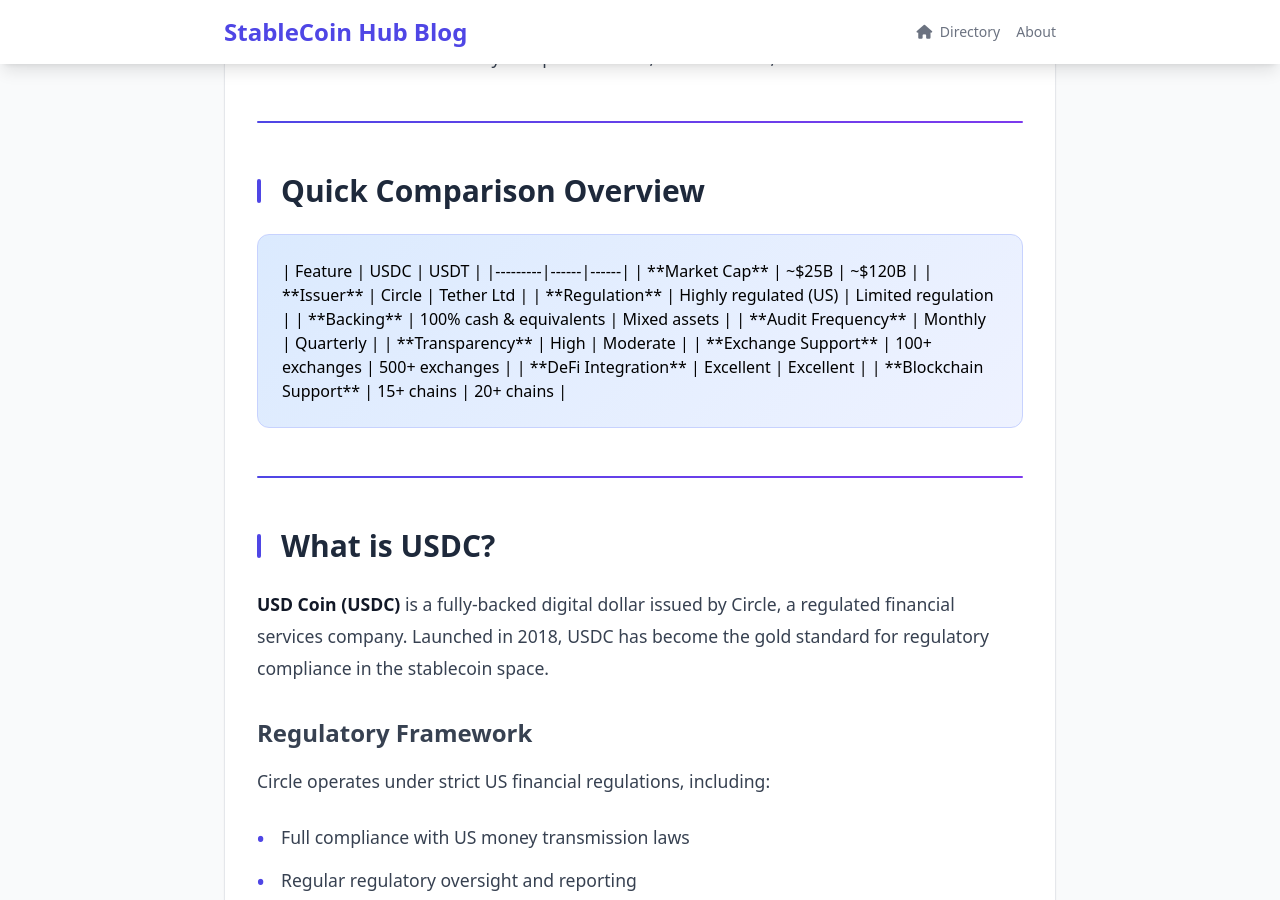
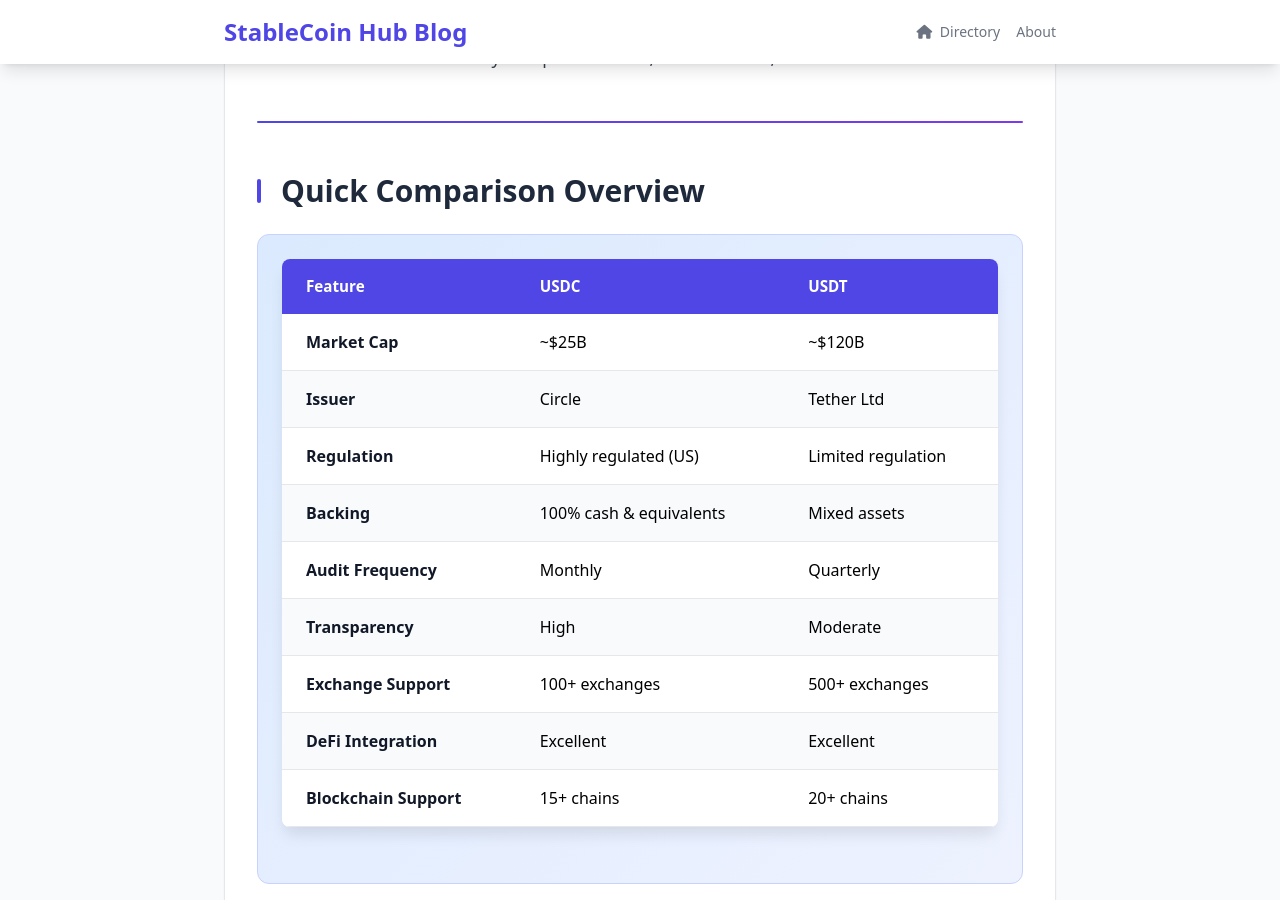
Before and after one commit to gummybearsk/stablecoinhub-blog, a Jekyll site: the page built from _posts/2025-07-05-usdc-vs-usdt-complete-guide.md, in a window 1280 px wide and 900 px high, scrolled down 861 px. Built offline with Jekyll 4.4.1, drawn with Linux system fonts in a browser that asks for light colours; nearby versions of some CDN libraries.

Commit message:
Update 2025-07-05-usdc-vs-usdt-complete-guide.md

```diff
--- a/_posts/2025-07-05-usdc-vs-usdt-complete-guide.md
+++ b/_posts/2025-07-05-usdc-vs-usdt-complete-guide.md
@@ -23,17 +23,62 @@
 
 <div class="comparison-section">
 
-| Feature | USDC | USDT |
-|---------|------|------|
-| **Market Cap** | ~$25B | ~$120B |
-| **Issuer** | Circle | Tether Ltd |
-| **Regulation** | Highly regulated (US) | Limited regulation |
-| **Backing** | 100% cash & equivalents | Mixed assets |
-| **Audit Frequency** | Monthly | Quarterly |
-| **Transparency** | High | Moderate |
-| **Exchange Support** | 100+ exchanges | 500+ exchanges |
-| **DeFi Integration** | Excellent | Excellent |
-| **Blockchain Support** | 15+ chains | 20+ chains |
+<table class="comparison-table">
+<thead>
+<tr>
+<th>Feature</th>
+<th>USDC</th>
+<th>USDT</th>
+</tr>
+</thead>
+<tbody>
+<tr>
+<td><strong>Market Cap</strong></td>
+<td>~$25B</td>
+<td>~$120B</td>
+</tr>
+<tr>
+<td><strong>Issuer</strong></td>
+<td>Circle</td>
+<td>Tether Ltd</td>
+</tr>
+<tr>
+<td><strong>Regulation</strong></td>
+<td>Highly regulated (US)</td>
+<td>Limited regulation</td>
+</tr>
+<tr>
+<td><strong>Backing</strong></td>
+<td>100% cash & equivalents</td>
+<td>Mixed assets</td>
+</tr>
+<tr>
+<td><strong>Audit Frequency</strong></td>
+<td>Monthly</td>
+<td>Quarterly</td>
+</tr>
+<tr>
+<td><strong>Transparency</strong></td>
+<td>High</td>
+<td>Moderate</td>
+</tr>
+<tr>
+<td><strong>Exchange Support</strong></td>
+<td>100+ exchanges</td>
+<td>500+ exchanges</td>
+</tr>
+<tr>
+<td><strong>DeFi Integration</strong></td>
+<td>Excellent</td>
+<td>Excellent</td>
+</tr>
+<tr>
+<td><strong>Blockchain Support</strong></td>
+<td>15+ chains</td>
+<td>20+ chains</td>
+</tr>
+</tbody>
+</table>
 
 </div>
 
```
